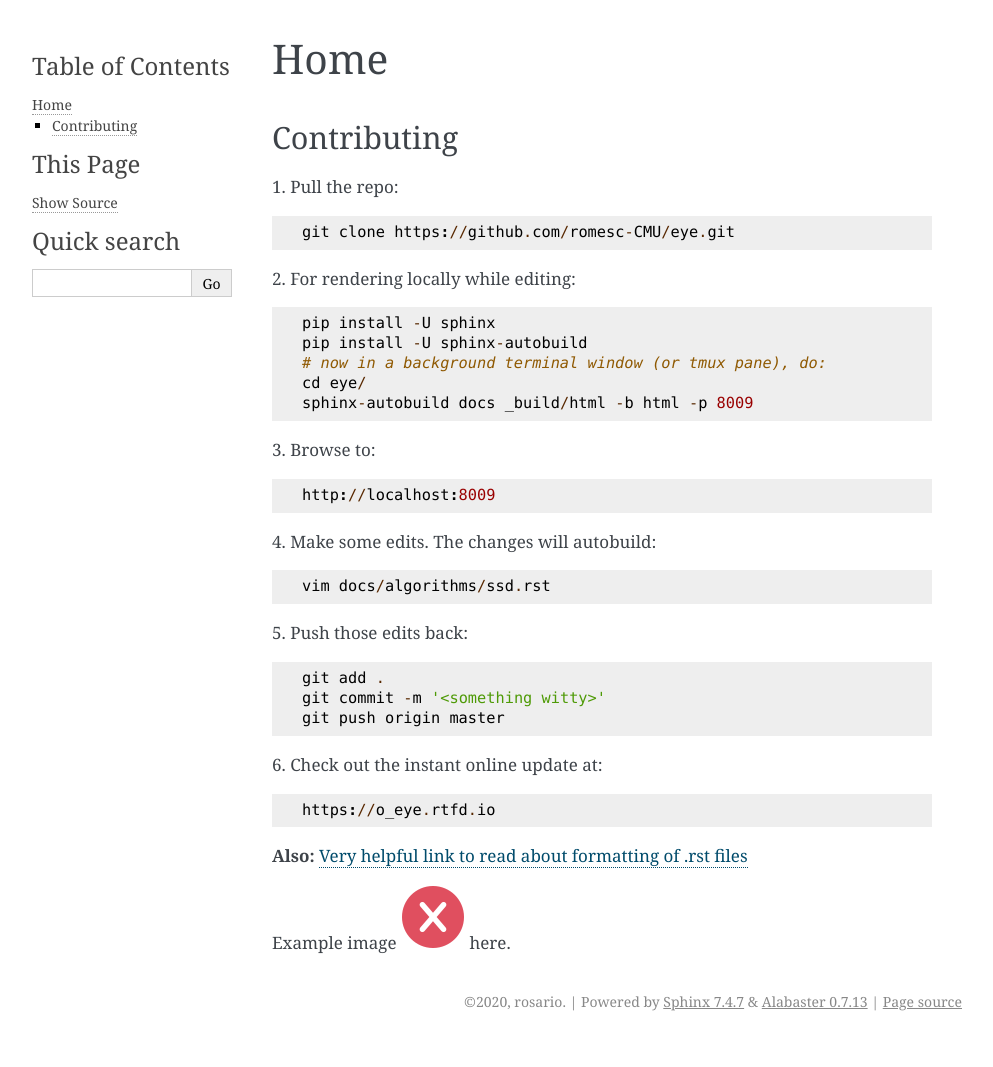
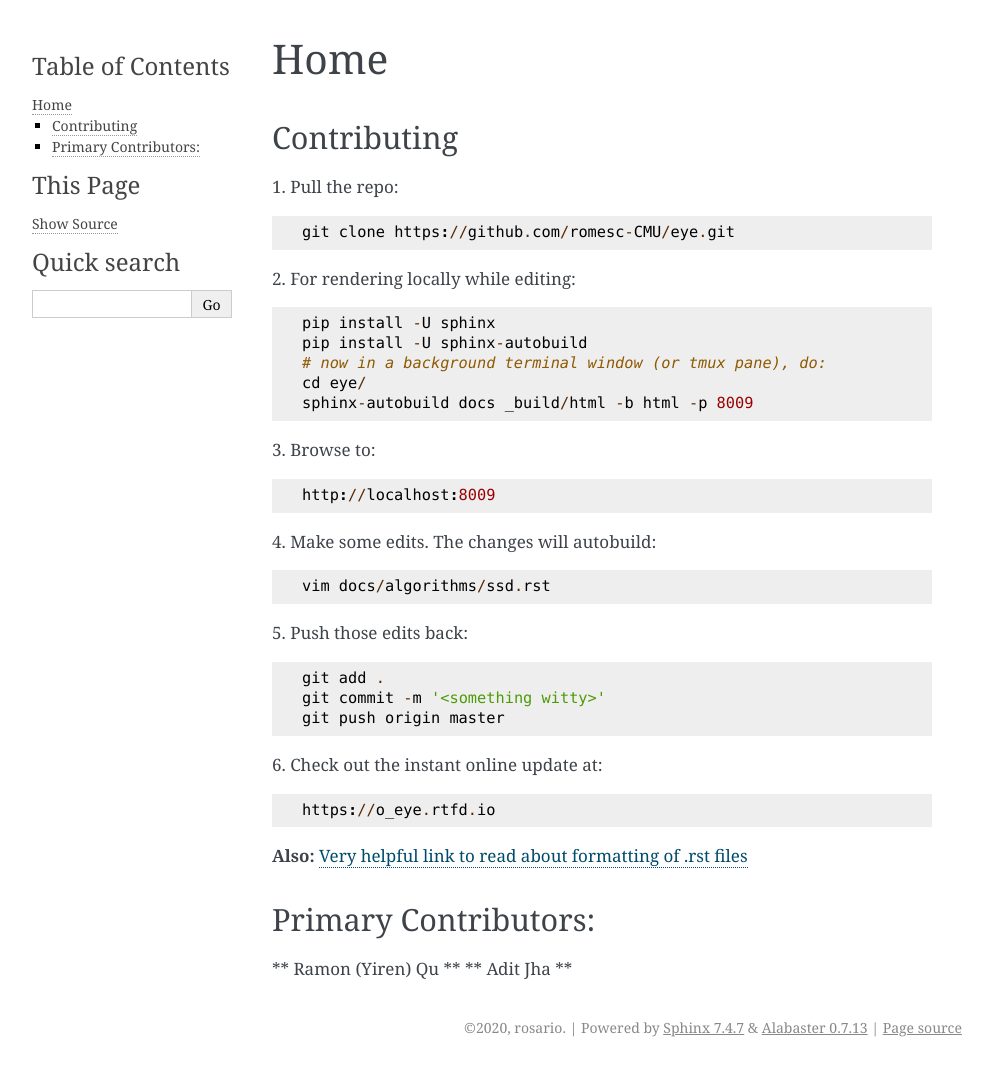
Before and after one commit to romesco/eye, a Sphinx documentation site: the page built from docs/index.rst, in a window 1280 px wide. Shown: the whole page, without its empty margins (148-1141 px from the left). Built offline with Sphinx 7.4.7, drawn with Linux system fonts in a browser that asks for light colours; pages that are not in the unit, such as notebooks, are missing from menus; before the commit the page ends 1041 px from its top, so only the background shows below that.

Commit message:
Add Primary Contributors

```diff
--- a/docs/index.rst
+++ b/docs/index.rst
@@ -46,6 +46,8 @@ Contributing
 **Also:**
 `Very helpful link to read about formatting of .rst files <https://thomas-cokelaer.info/tutorials/sphinx/rest_syntax.html#inserting-code-and-literal-blocks>`_
 
-Example image |example| here.
+Primary Contributors:
+^^^^^^^^^^^^^^^^^^^^^^
 
-.. |example| image:: _images/example.png
+** Ramon (Yiren) Qu **
+** Adit Jha **
```
